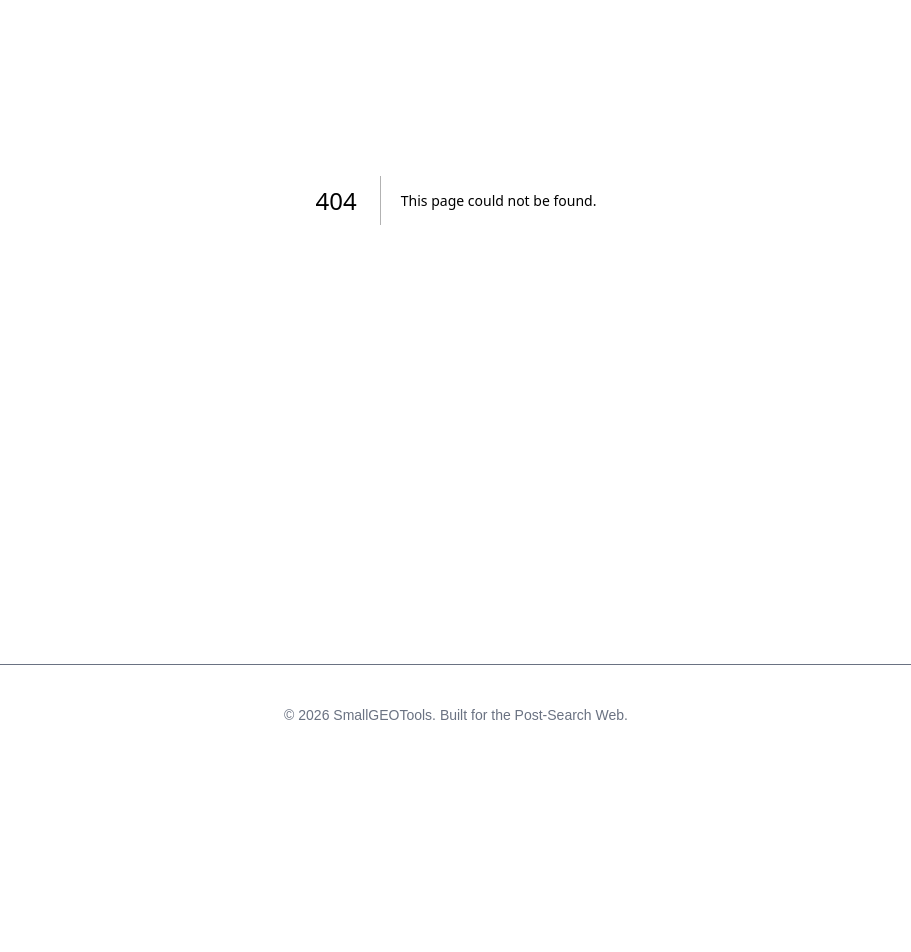
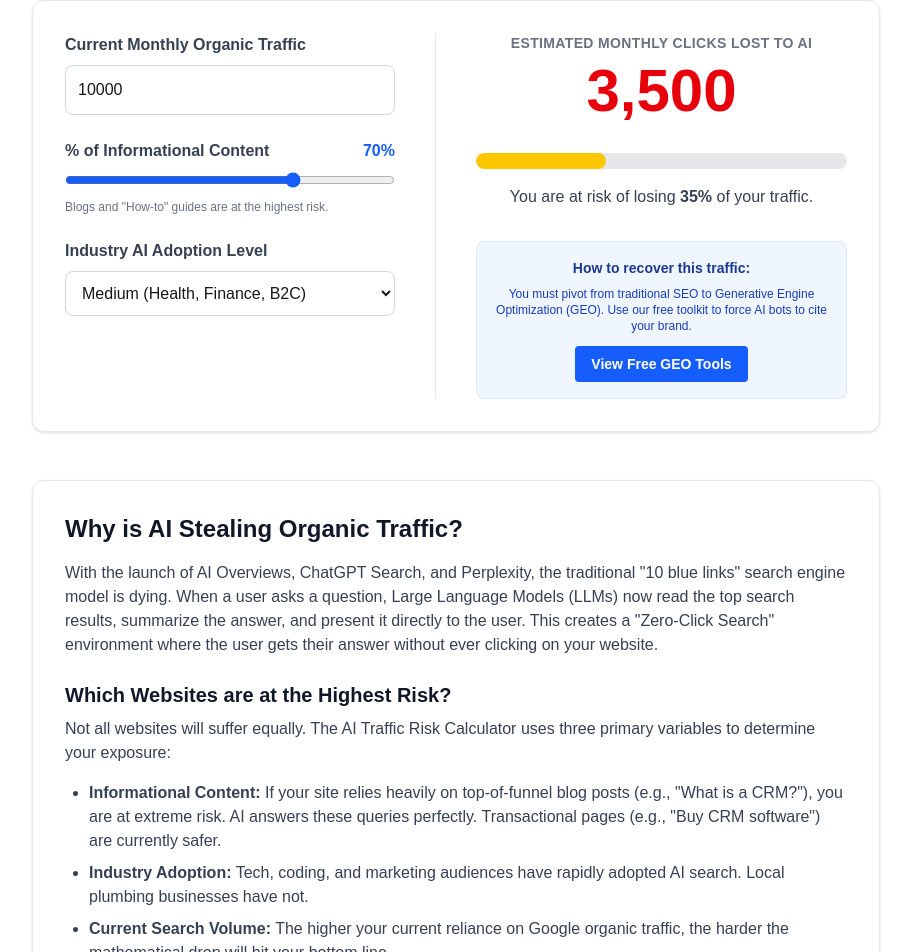
Before and after one commit to trendingclf/smallgeotools, a Next.js app: page /tools/ai-traffic-risk-calculator in a window 1280 px wide. Before the commit this address had no page. Shown: the part 289-1241 px from the top of the page, without its empty margins (184-1095 px from the left). Before the commit the page ends 1054 px from the top, so only its background shows below. Built offline with nearby package versions, Linux system fonts and the light colour scheme.

Commit message:
Updated homepage with 13th tool: AI Traffic Risk Calculator

```diff
--- a/app/page.tsx
+++ b/app/page.tsx
@@ -8,7 +8,7 @@ export default function Home() {
           Dominate <span className="text-blue-600">AI Search</span>
         </h1>
         <p className="text-xl text-gray-600 max-w-3xl mx-auto leading-relaxed">
-          12 Free Generative Engine Optimization (GEO) utilities to help your brand build topical authority and get cited by Gemini, ChatGPT, and Perplexity.
+          13 Free Generative Engine Optimization (GEO) utilities to help your brand build topical authority and get cited by Gemini, ChatGPT, and Perplexity.
         </p>
       </header>
 
@@ -16,7 +16,7 @@ export default function Home() {
       <section id="tools" className="scroll-mt-24">
         <div className="flex items-center justify-between border-b border-gray-200 pb-4 mb-8">
           <h2 className="text-3xl font-bold text-gray-900">The GEO Toolkit</h2>
-          <span className="bg-blue-100 text-blue-800 text-xs font-bold px-3 py-1 rounded-full uppercase tracking-wide">12 Free Tools</span>
+          <span className="bg-blue-100 text-blue-800 text-xs font-bold px-3 py-1 rounded-full uppercase tracking-wide">13 Free Tools</span>
         </div>
 
         <div className="grid md:grid-cols-3 lg:grid-cols-4 gap-6 mb-16">
@@ -56,8 +56,6 @@ export default function Home() {
             <h3 className="text-lg font-bold text-gray-900 group-hover:text-blue-600 mb-2">9. Semantic Keywords ➔</h3>
             <p className="text-sm text-gray-500">Generate LSI entities for content depth.</p>
           </a>
-
-          {/* THE 3 NEW TOOLS */}
           <a href="/tools/sitemap-prompt" className="block p-6 bg-blue-50 border rounded-xl shadow-sm hover:shadow-lg hover:border-blue-400 transition-all group border-blue-200">
             <h3 className="text-lg font-bold text-blue-800 group-hover:text-blue-600 mb-2">10. Sitemap Prompt ➔</h3>
             <p className="text-sm text-gray-600">Convert your sitemap to an LLM audit prompt.</p>
@@ -70,6 +68,12 @@ export default function Home() {
             <h3 className="text-lg font-bold text-blue-800 group-hover:text-blue-600 mb-2">12. Freshness Scorer ➔</h3>
             <p className="text-sm text-gray-600">Calculate AI relevance decay over time.</p>
           </a>
+
+          {/* THE 13TH TOOL (RED TINT) */}
+          <a href="/tools/ai-traffic-risk-calculator" className="block p-6 bg-red-50 border rounded-xl shadow-sm hover:shadow-lg hover:border-red-400 transition-all group border-red-200">
+            <h3 className="text-lg font-bold text-red-800 group-hover:text-red-600 mb-2">13. AI Traffic Risk Calc ➔</h3>
+            <p className="text-sm text-gray-700">Calculate how many clicks you will lose to AI search.</p>
+          </a>
         </div>
       </section>
 
@@ -79,7 +83,6 @@ export default function Home() {
           <h2 className="text-3xl font-bold text-gray-900">GEO Guides & Articles</h2>
         </div>
         <div className="grid md:grid-cols-3 gap-6">
-          {/* Keeping your existing 9 blog cards exactly as they were */}
           <a href="/blog/what-is-geo" className="block p-6 bg-gray-50 border border-gray-200 rounded-xl hover:bg-gray-100 transition">
             <h3 className="text-md font-bold text-gray-900 mb-2">What is GEO? ➔</h3>
             <p className="text-sm text-gray-600">Our definitive guide to AI search.</p>
--- /dev/null
+++ b/app/tools/ai-traffic-risk-calculator/page.tsx
@@ -0,0 +1,117 @@
+"use client";
+
+import { useState } from "react";
+import ShareButtons from "../../../components/ShareButtons";
+
+export default function AITrafficRiskCalculator() {
+  const [traffic, setTraffic] = useState<number>(10000);
+  const [infoPercent, setInfoPercent] = useState<number>(70);
+  const [industry, setIndustry] = useState<string>("medium");
+
+  const calculateRisk = () => {
+    let multiplier = 0.5;
+    if (industry === "low") multiplier = 0.2;
+    if (industry === "high") multiplier = 0.8;
+
+    const lostClicks = Math.round(traffic * (infoPercent / 100) * multiplier);
+    const riskPercentage = traffic > 0 ? Math.round((lostClicks / traffic) * 100) : 0;
+
+    return { lostClicks, riskPercentage };
+  };
+
+  const { lostClicks, riskPercentage } = calculateRisk();
+
+  return (
+    <div className="max-w-4xl mx-auto py-12 px-6">
+      <header className="mb-10 text-center">
+        <h1 className="text-4xl font-extrabold text-gray-900 mb-4">AI Search Traffic Risk Calculator</h1>
+        <p className="text-xl text-gray-600 max-w-2xl mx-auto">
+          Calculate exactly how much organic traffic your website will lose to AI overviews, ChatGPT, and Perplexity in the next 12 months.
+        </p>
+      </header>
+
+      <div className="bg-white p-8 rounded-xl border border-gray-200 shadow-sm mb-12 grid md:grid-cols-2 gap-10">
+
+        {/* Input Form */}
+        <div className="space-y-6 border-r md:pr-10 border-gray-200">
+          <div>
+            <label className="block text-gray-700 font-bold mb-2">Current Monthly Organic Traffic</label>
+            <input
+              type="number"
+              className="w-full border border-gray-300 p-3 rounded-lg outline-none focus:ring-2 focus:ring-blue-500"
+              value={traffic}
+              onChange={(e) => setTraffic(Number(e.target.value))}
+            />
+          </div>
+
+          <div>
+            <label className="flex justify-between text-gray-700 font-bold mb-2">
+              <span>% of Informational Content</span>
+              <span className="text-blue-600">{infoPercent}%</span>
+            </label>
+            <input
+              type="range" min="0" max="100"
+              className="w-full cursor-pointer accent-blue-600"
+              value={infoPercent}
+              onChange={(e) => setInfoPercent(Number(e.target.value))}
+            />
+            <p className="text-xs text-gray-500 mt-1">Blogs and "How-to" guides are at the highest risk.</p>
+          </div>
+
+          <div>
+            <label className="block text-gray-700 font-bold mb-2">Industry AI Adoption Level</label>
+            <select
+              className="w-full border border-gray-300 p-3 rounded-lg outline-none focus:ring-2 focus:ring-blue-500 bg-white"
+              value={industry}
+              onChange={(e) => setIndustry(e.target.value)}
+            >
+              <option value="low">Low (E-commerce, Local Services)</option>
+              <option value="medium">Medium (Health, Finance, B2C)</option>
+              <option value="high">High (Tech, SaaS, Coding, Marketing)</option>
+            </select>
+          </div>
+        </div>
+
+        {/* Results Panel */}
+        <div className="flex flex-col justify-center text-center">
+          <h3 className="text-sm font-bold uppercase tracking-wide text-gray-500 mb-2">Estimated Monthly Clicks Lost to AI</h3>
+          <div className="text-6xl font-extrabold text-red-600 mb-2">
+            {lostClicks.toLocaleString()}
+          </div>
+
+          <div className="w-full bg-gray-200 rounded-full h-4 mb-4 mt-6 overflow-hidden">
+            <div className={`h-4 rounded-full ${riskPercentage > 50 ? 'bg-red-500' : riskPercentage > 20 ? 'bg-yellow-400' : 'bg-green-500'}`} style={{ width: `${riskPercentage}%` }}></div>
+          </div>
+          <p className="text-gray-700 font-medium">You are at risk of losing <span className="font-bold">{riskPercentage}%</span> of your traffic.</p>
+
+          <div className="mt-8 bg-blue-50 p-4 rounded-lg border border-blue-100">
+            <p className="text-sm text-blue-900 font-semibold mb-2">How to recover this traffic:</p>
+            <p className="text-xs text-blue-800">You must pivot from traditional SEO to Generative Engine Optimization (GEO). Use our free toolkit to force AI bots to cite your brand.</p>
+            <a href="/#tools" className="mt-3 inline-block bg-blue-600 hover:bg-blue-700 text-white font-bold py-2 px-4 rounded text-sm transition">
+              View Free GEO Tools
+            </a>
+          </div>
+        </div>
+      </div>
+
+      {/* SEO Content Block for Google Indexing & AdSense */}
+      <article className="prose max-w-none text-gray-700 bg-white p-8 rounded-xl border border-gray-200 shadow-sm mb-12">
+        <h2 className="text-2xl font-bold text-gray-900 mb-4">Why is AI Stealing Organic Traffic?</h2>
+        <p className="mb-4">With the launch of AI Overviews, ChatGPT Search, and Perplexity, the traditional "10 blue links" search engine model is dying. When a user asks a question, Large Language Models (LLMs) now read the top search results, summarize the answer, and present it directly to the user. This creates a "Zero-Click Search" environment where the user gets their answer without ever clicking on your website.</p>
+
+        <h3 className="text-xl font-bold text-gray-900 mb-2 mt-6">Which Websites are at the Highest Risk?</h3>
+        <p className="mb-4">Not all websites will suffer equally. The AI Traffic Risk Calculator uses three primary variables to determine your exposure:</p>
+        <ul className="list-disc pl-6 mb-4 space-y-2">
+          <li><strong>Informational Content:</strong> If your site relies heavily on top-of-funnel blog posts (e.g., "What is a CRM?"), you are at extreme risk. AI answers these queries perfectly. Transactional pages (e.g., "Buy CRM software") are currently safer.</li>
+          <li><strong>Industry Adoption:</strong> Tech, coding, and marketing audiences have rapidly adopted AI search. Local plumbing businesses have not.</li>
+          <li><strong>Current Search Volume:</strong> The higher your current reliance on Google organic traffic, the harder the mathematical drop will hit your bottom line.</li>
+        </ul>
+
+        <h3 className="text-xl font-bold text-gray-900 mb-2 mt-6">How to Survive the Zero-Click Era</h3>
+        <p className="mb-4">You cannot stop AI from answering questions, but you can control whether it cites you as the source. Generative Engine Optimization (GEO) is the practice of structuring your content, establishing your entity authority, and increasing your Information Gain so that AI models are mathematically forced to cite your brand in their answers. Use the SmallGEOTools free suite of utilities to audit your site's RAG-readiness today.</p>
+      </article>
+
+      <ShareButtons title="AI Search Traffic Risk Calculator" urlPath="/tools/ai-traffic-risk-calculator" />
+    </div>
+  );
+}
```
